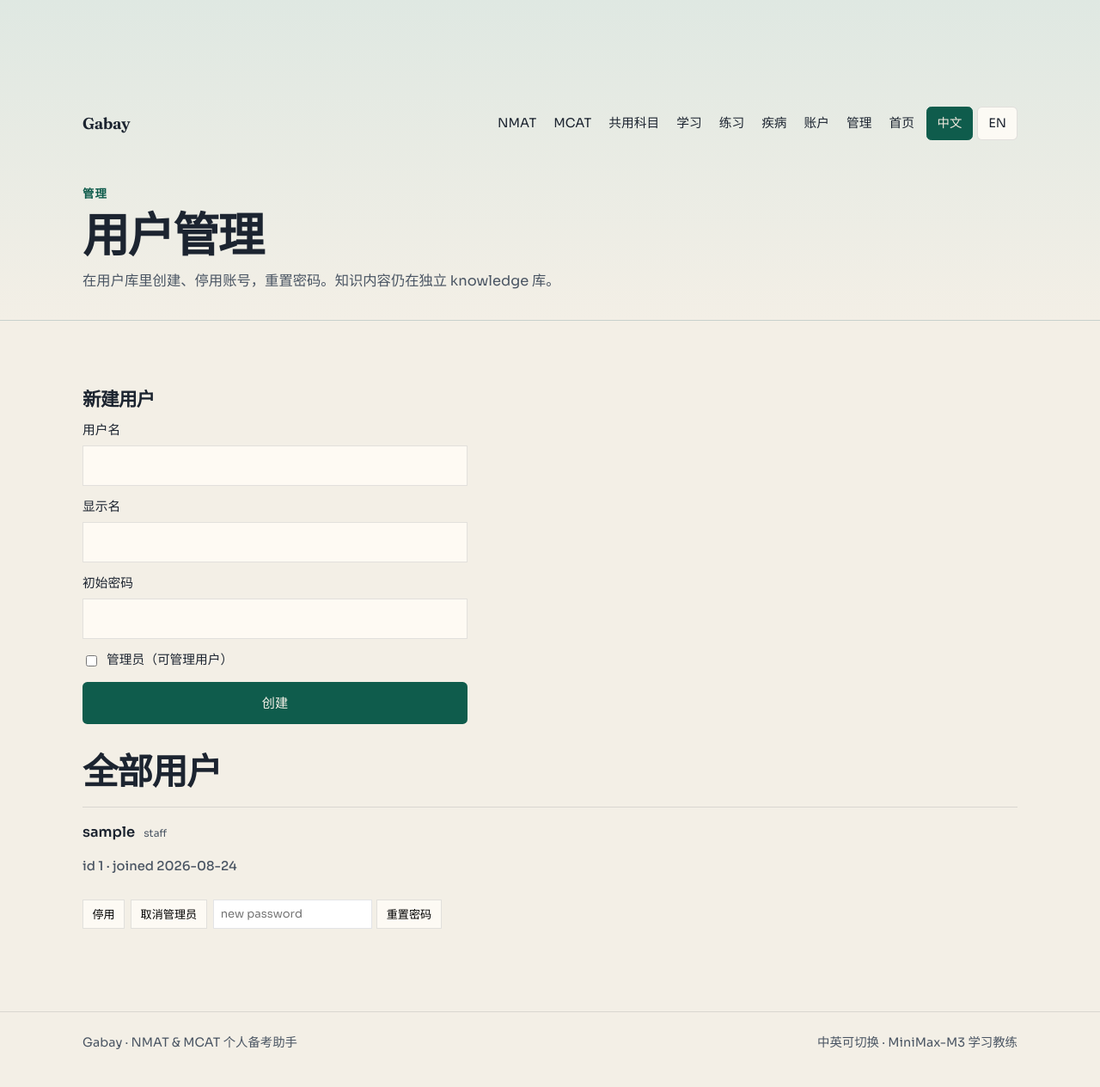
After one commit to brentwong-kiel1997/NMAT_MCAT_PREP, a Django app: page /manage/users/ in a window 1280 px wide. The commit adds this page. Shown: the whole page at 86% size. Run offline with Django 5.2, Linux system fonts and the light colour scheme; the visitor is signed in with stand-in values (Sample User, id 1); data comes from the database, SQL or seed files in the repository; parts of the project's set-up code (start-up, migrations or seed data) failed here and were passed over.

Commit message:
Add Django login, account page, and staff user management
Seed an admin in the user DB, save study progress per signed-in user,
and let staff create, disable, and reset accounts without touching the
knowledge database.

```diff
--- a/config/settings.py
+++ b/config/settings.py
@@ -97,6 +97,10 @@ AUTH_PASSWORD_VALIDATORS = [
     {"NAME": "django.contrib.auth.password_validation.NumericPasswordValidator"},
 ]
 
+LOGIN_URL = "login"
+LOGIN_REDIRECT_URL = "account"
+LOGOUT_REDIRECT_URL = "home"
+
 LANGUAGE_CODE = "zh-hans"
 TIME_ZONE = "Asia/Shanghai"
 USE_I18N = True
--- a/config/urls.py
+++ b/config/urls.py
@@ -1,10 +1,20 @@
 from django.contrib import admin
 from django.urls import path
 
-from portal import views
+from portal import accounts, views
 
 urlpatterns = [
     path("", views.home, name="home"),
+    path("login/", accounts.login_view, name="login"),
+    path("logout/", accounts.logout_view, name="logout"),
+    path("account/", accounts.account_view, name="account"),
+    path("account/password/", accounts.password_change_view, name="password_change"),
+    path("manage/users/", accounts.manage_users, name="manage_users"),
+    path(
+        "manage/users/<int:user_id>/",
+        accounts.manage_user_action,
+        name="manage_user_action",
+    ),
     path("study/", views.study_hub, name="study_hub"),
     path("api/study/", views.study_api, name="study_api"),
     path("api/progress/", views.progress_api, name="progress_api"),
--- a/portal/static/portal/css/site.css
+++ b/portal/static/portal/css/site.css
@@ -749,6 +749,124 @@ html:not([lang]) .only-en { display: none !important; }
   color: #f7f3ea;
 }
 
+.auth-form {
+  width: min(28rem, 100%);
+  display: grid;
+  gap: 0.85rem;
+}
+
+.auth-form label {
+  display: grid;
+  gap: 0.35rem;
+  font-size: 0.92rem;
+}
+
+.auth-form input[type="text"],
+.auth-form input[type="password"] {
+  font: inherit;
+  padding: 0.65rem 0.75rem;
+  border: 1px solid var(--line);
+  background: rgba(255, 252, 246, 0.9);
+  color: var(--ink);
+}
+
+.auth-form .check-row {
+  display: flex;
+  align-items: center;
+  gap: 0.5rem;
+}
+
+.form-error {
+  color: #a33;
+  margin: 0;
+}
+
+.form-ok {
+  color: var(--brand);
+  margin: 0;
+}
+
+.stat-list {
+  margin: 0;
+  padding-left: 1.1rem;
+}
+
+.stat-list li + li {
+  margin-top: 0.35rem;
+}
+
+.user-admin-list {
+  list-style: none;
+  margin: 1rem 0 0;
+  padding: 0;
+}
+
+.user-admin-list > li {
+  display: grid;
+  gap: 0.75rem;
+  padding: 1rem 0;
+  border-top: 1px solid var(--line);
+}
+
+.user-actions {
+  display: flex;
+  flex-wrap: wrap;
+  gap: 0.45rem;
+  align-items: center;
+}
+
+.user-actions button,
+.reset-form button {
+  font: inherit;
+  font-size: 0.82rem;
+  padding: 0.35rem 0.65rem;
+  border: 1px solid var(--line);
+  background: var(--paper);
+  cursor: pointer;
+}
+
+.reset-form {
+  display: inline-flex;
+  gap: 0.35rem;
+  align-items: center;
+}
+
+.reset-form input {
+  font: inherit;
+  font-size: 0.82rem;
+  padding: 0.35rem 0.5rem;
+  border: 1px solid var(--line);
+  min-width: 9rem;
+}
+
+.badge-off,
+.badge-staff {
+  display: inline-block;
+  margin-left: 0.4rem;
+  font-size: 0.75rem;
+  color: var(--ink-soft);
+}
+
+.flash-msgs {
+  margin: 0 0 1rem;
+  padding-left: 1.1rem;
+  color: var(--brand);
+}
+
+.page-hero .btn-primary {
+  background: var(--brand);
+  color: #f7f3ea;
+}
+
+.section .btn-primary {
+  background: var(--brand);
+  color: #f7f3ea;
+}
+
+.section .btn-primary:hover {
+  background: var(--brand-deep);
+}
+
 .site-footer {
   border-top: 1px solid var(--line);
   padding: 1.5rem clamp(1rem, 4vw, 2.5rem) 2.5rem;
--- a/portal/templates/portal/base.html
+++ b/portal/templates/portal/base.html
@@ -18,8 +18,8 @@
   <link rel="preconnect" href="https://fonts.googleapis.com">
   <link rel="preconnect" href="https://fonts.gstatic.com" crossorigin>
   <link href="https://fonts.googleapis.com/css2?family=Fraunces:opsz,wght@9..144,500;9..144,650&family=Sora:wght@400;500;600&display=swap" rel="stylesheet">
-  <link rel="stylesheet" href="{% static 'portal/css/site.css' %}?v=20260824b">
-  <link rel="stylesheet" href="{% static 'portal/css/tutor.css' %}?v=20260824b">
+  <link rel="stylesheet" href="{% static 'portal/css/site.css' %}?v=20260824c">
+  <link rel="stylesheet" href="{% static 'portal/css/tutor.css' %}?v=20260824c">
 </head>
 <body>
   <div class="csrf-slot" hidden>{% csrf_token %}</div>
@@ -30,6 +30,6 @@
       <span data-i18n data-zh="中英可切换 · MiniMax-M3 学习教练" data-en="ZH/EN toggle · MiniMax-M3 study coach">中英可切换 · MiniMax-M3 学习教练</span>
     </div>
   </footer>
-  <script src="{% static 'portal/js/site.js' %}?v=20260824b" defer></script>
+  <script src="{% static 'portal/js/site.js' %}?v=20260824c" defer></script>
 </body>
 </html>
--- a/portal/templates/portal/includes/nav.html
+++ b/portal/templates/portal/includes/nav.html
@@ -9,6 +9,14 @@
       <a href="{% url 'study_hub' %}" data-i18n data-zh="学习" data-en="Study">学习</a>
       <a href="{% url 'practice_hub' %}" data-i18n data-zh="练习" data-en="Practice">练习</a>
       <a href="{% url 'disease_list' %}" data-i18n data-zh="疾病" data-en="Diseases">疾病</a>
+      {% if user.is_authenticated %}
+      <a href="{% url 'account' %}" data-i18n data-zh="账户" data-en="Account">账户</a>
+      {% if user.is_staff %}
+      <a href="{% url 'manage_users' %}" data-i18n data-zh="管理" data-en="Manage">管理</a>
+      {% endif %}
+      {% else %}
+      <a href="{% url 'login' %}" data-i18n data-zh="登录" data-en="Sign in">登录</a>
+      {% endif %}
       <a href="{% url 'home' %}" data-i18n data-zh="首页" data-en="Home">首页</a>
     </nav>
     <span data-lang-host class="lang-host"></span>
--- /dev/null
+++ b/portal/templates/portal/manage_users.html
@@ -0,0 +1,86 @@
+{% extends "portal/base.html" %}
+
+{% block title %}Manage users · Gabay{% endblock %}
+
+{% block body %}
+<div class="page-hero">
+  <div class="page-hero-inner">
+    {% include "portal/includes/nav.html" with solid=1 %}
+    <p class="section-kicker" data-i18n data-zh="管理" data-en="Admin">管理</p>
+    <h1 data-i18n data-zh="用户管理" data-en="User management">用户管理</h1>
+    <p class="lead" data-i18n data-zh="在用户库里创建、停用账号，重置密码。知识内容仍在独立 knowledge 库。" data-en="Create or disable accounts and reset passwords in the user DB. Curriculum stays in the knowledge DB.">在用户库里创建、停用账号，重置密码。知识内容仍在独立 knowledge 库。</p>
+  </div>
+</div>
+
+<section class="section">
+  {% if messages %}
+  <ul class="flash-msgs">
+    {% for message in messages %}
+    <li>{{ message }}</li>
+    {% endfor %}
+  </ul>
+  {% endif %}
+
+  <article class="block" style="margin-bottom:2rem;">
+    <h2 data-i18n data-zh="新建用户" data-en="Create user">新建用户</h2>
+    <form class="auth-form" method="post">
+      {% csrf_token %}
+      <input type="hidden" name="action" value="create">
+      {% if create_error == "invalid" %}
+      <p class="form-error" data-i18n data-zh="需要用户名，密码至少 8 位。" data-en="Username required; password at least 8 characters.">需要用户名，密码至少 8 位。</p>
+      {% elif create_error == "exists" %}
+      <p class="form-error" data-i18n data-zh="用户名已存在。" data-en="Username already exists.">用户名已存在。</p>
+      {% endif %}
+      <label>
+        <span data-i18n data-zh="用户名" data-en="Username">用户名</span>
+        <input type="text" name="username" required autocomplete="off">
+      </label>
+      <label>
+        <span data-i18n data-zh="显示名" data-en="Display name">显示名</span>
+        <input type="text" name="display_name" autocomplete="off">
+      </label>
+      <label>
+        <span data-i18n data-zh="初始密码" data-en="Initial password">初始密码</span>
+        <input type="password" name="password" required minlength="8" autocomplete="new-password">
+      </label>
+      <label class="check-row">
+        <input type="checkbox" name="is_staff">
+        <span data-i18n data-zh="管理员（可管理用户）" data-en="Staff (can manage users)">管理员（可管理用户）</span>
+      </label>
+      <button class="btn btn-primary" type="submit" data-i18n data-zh="创建" data-en="Create">创建</button>
+    </form>
+  </article>
+
+  <h2 data-i18n data-zh="全部用户" data-en="All users">全部用户</h2>
+  <ul class="user-admin-list">
+    {% for u in users %}
+    <li>
+      <div>
+        <strong>{{ u.username }}</strong>
+        {% if not u.is_active %}<span class="badge-off" data-i18n data-zh="已停用" data-en="Disabled">已停用</span>{% endif %}
+        {% if u.is_staff %}<span class="badge-staff">staff</span>{% endif %}
+        <p class="muted-inline">id {{ u.id }} · joined {{ u.date_joined|date:"Y-m-d" }}</p>
+      </div>
+      <div class="user-actions">
+        {% if u.is_active %}
+        <form method="post" action="{% url 'manage_user_action' u.id %}">{% csrf_token %}<input type="hidden" name="action" value="deactivate"><button type="submit" data-i18n data-zh="停用" data-en="Disable">停用</button></form>
+        {% else %}
+        <form method="post" action="{% url 'manage_user_action' u.id %}">{% csrf_token %}<input type="hidden" name="action" value="activate"><button type="submit" data-i18n data-zh="启用" data-en="Enable">启用</button></form>
+        {% endif %}
+        {% if u.is_staff %}
+        <form method="post" action="{% url 'manage_user_action' u.id %}">{% csrf_token %}<input type="hidden" name="action" value="remove_staff"><button type="submit" data-i18n data-zh="取消管理员" data-en="Remove staff">取消管理员</button></form>
+        {% else %}
+        <form method="post" action="{% url 'manage_user_action' u.id %}">{% csrf_token %}<input type="hidden" name="action" value="make_staff"><button type="submit" data-i18n data-zh="设为管理员" data-en="Make staff">设为管理员</button></form>
+        {% endif %}
+        <form class="reset-form" method="post" action="{% url 'manage_user_action' u.id %}">
+          {% csrf_token %}
+          <input type="hidden" name="action" value="reset_password">
+          <input type="password" name="new_password" placeholder="new password" minlength="8" required>
+          <button type="submit" data-i18n data-zh="重置密码" data-en="Reset password">重置密码</button>
+        </form>
+      </div>
+    </li>
+    {% endfor %}
+  </ul>
+</section>
+{% endblock %}
--- a/portal/views.py
+++ b/portal/views.py
@@ -13,6 +13,8 @@ from .study import build_curriculum_context, tutor_messages
 
 
 def _learner_name(request) -> str:
+    if getattr(request, "user", None) is not None and request.user.is_authenticated:
+        return request.user.username
     return (
         request.META.get("HTTP_X_REMOTE_USER")
         or request.headers.get("X-Remote-User")
```
Also changed, not shown: portal/accounts.py (added, +157 -0 lines), portal/learners.py (+37 -3 lines), portal/management/commands/ensure_admin.py (added, +58 -0 lines), portal/templates/portal/account.html (added, +53 -0 lines), portal/templates/portal/login.html (added, +35 -0 lines), portal/templates/portal/password_change.html (added, +43 -0 lines), 1 other file.
